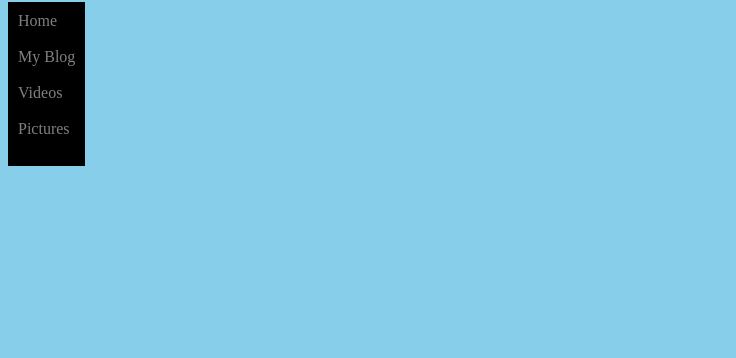
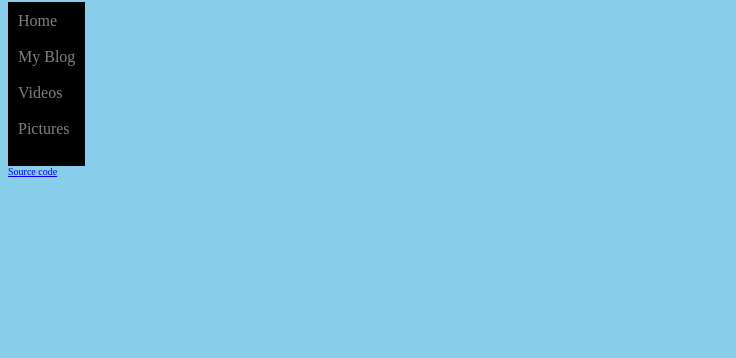
Before and after one commit to pjht/pjht.github.io, a Jekyll site: the page built from index.html, in a window 1280 px wide. Shown: the part 78-436 px from the top of the page, without its empty margins (0-736 px from the left). Built offline with Jekyll 4.4.1, drawn with Linux system fonts in a browser that asks for light colours.

Commit message:
Add footer

```diff
--- a/_layouts/default.html
+++ b/_layouts/default.html
@@ -23,5 +23,9 @@
   <section>
     {{content}}
   </section>
+  <div style="clear: both;"></div>
+  <footer>
+    <a href="https://www.github.com/pjht/pjht.github.io">Source code</a>
+  </footer>
 </body>
 </html>
--- a/styles/main.css
+++ b/styles/main.css
@@ -1,3 +1,7 @@
+html,body {
+  height: 100%;
+}
+
 body {
   background-color: skyblue;
 }
@@ -23,3 +27,9 @@ nav {
   color: gray;
   text-decoration: none;
 }
+
+footer {
+  font-size: 10px;
+  clear: both;
+  position: absolute;
+}
```
